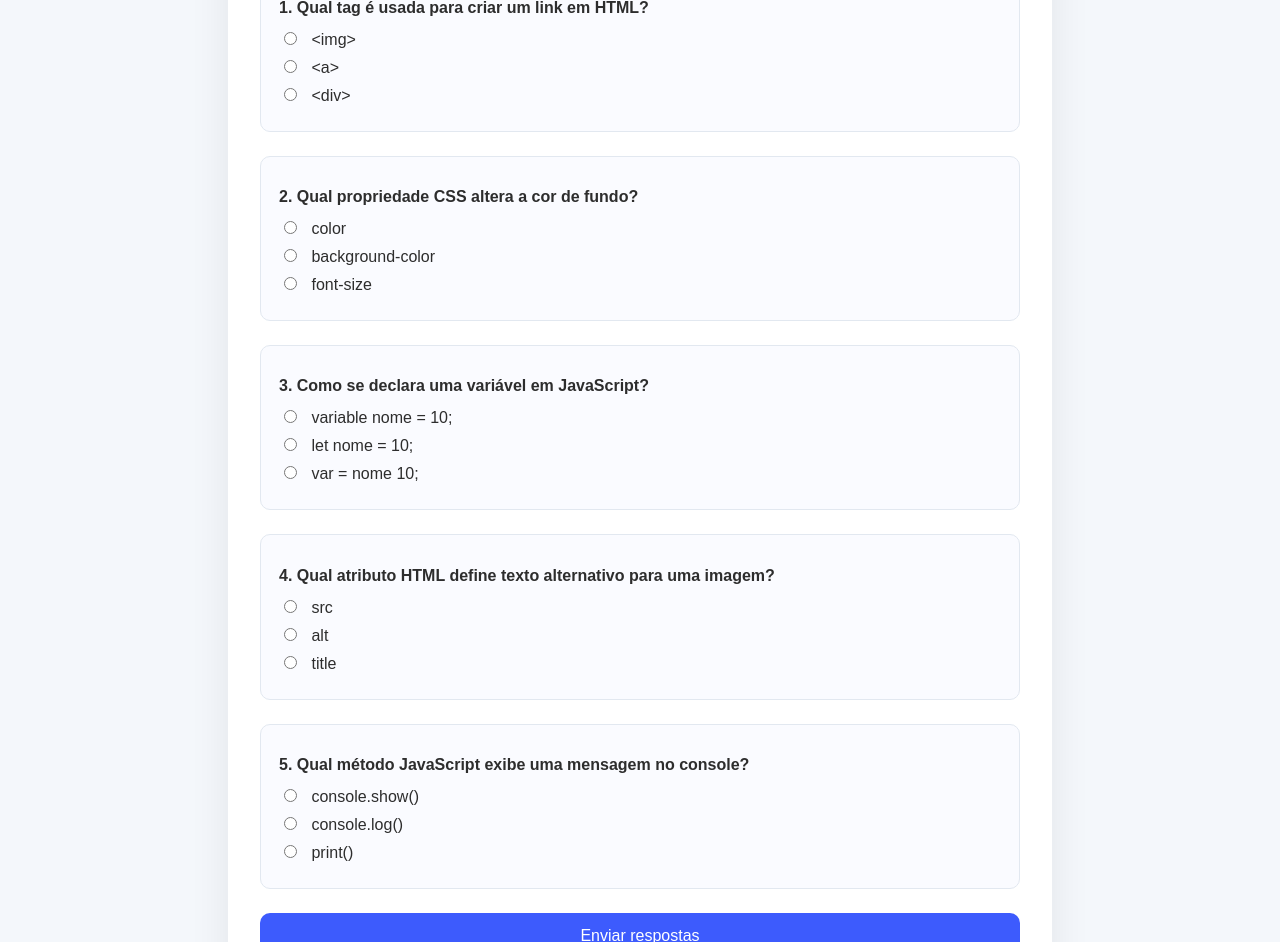
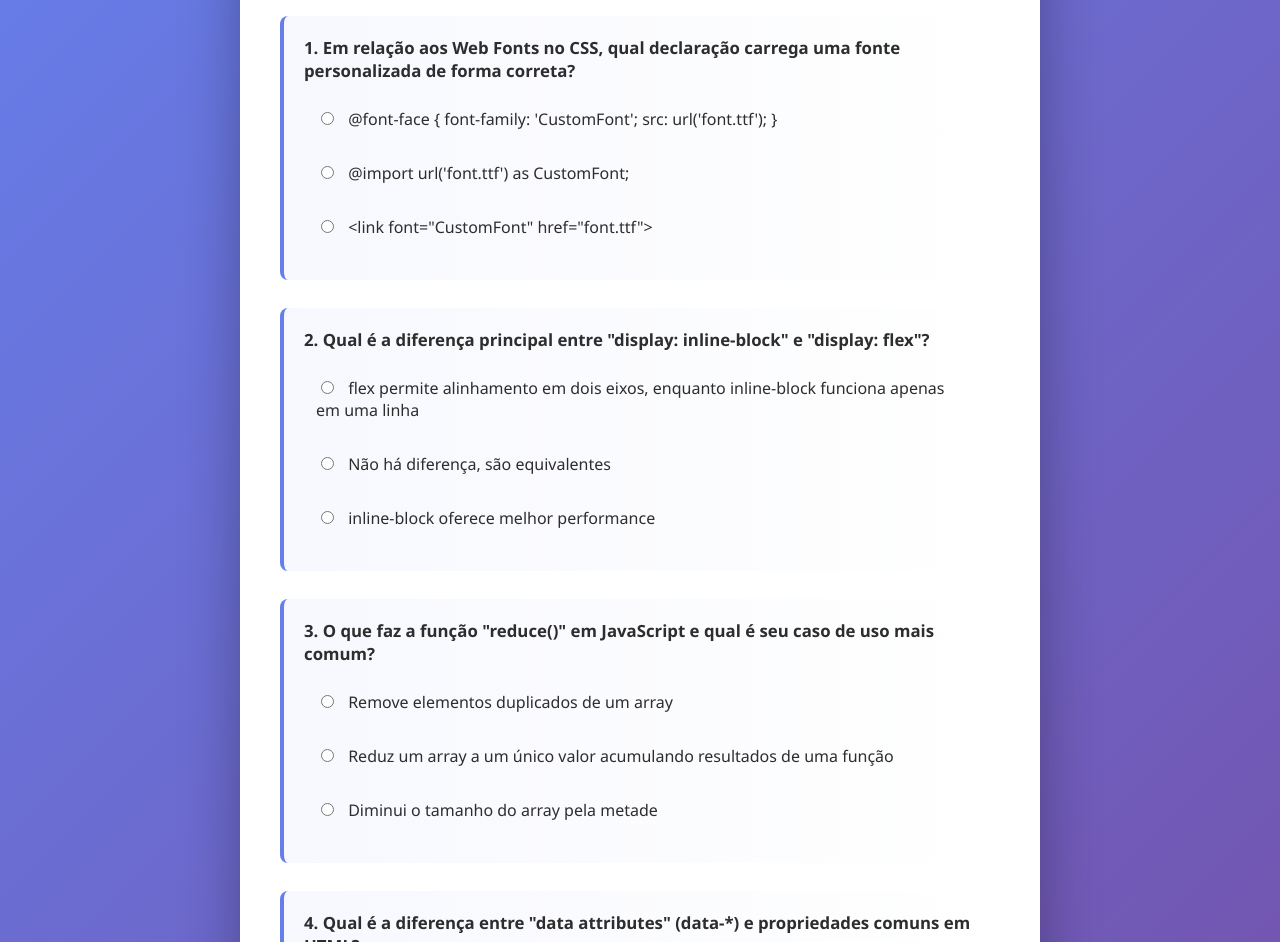
Before and after one commit to Jose-Satoro/Quiz, a plain HTML site: page index.html in a window 1280 px wide. Shown: the part 124-1066 px from the top of the page. Drawn offline with Linux system fonts and the light colour scheme.

Commit message:
segunda versao

```diff
--- a/index.html
+++ b/index.html
@@ -12,38 +12,38 @@
 
     <form id="quiz-form">
       <section class="question-block">
-        <h2>1. Qual tag é usada para criar um link em HTML?</h2>
-        <label><input type="radio" name="q1" value="a" /> &lt;img&gt;</label>
-        <label><input type="radio" name="q1" value="b" /> &lt;a&gt;</label>
-        <label><input type="radio" name="q1" value="c" /> &lt;div&gt;</label>
+        <h2>1. Em relação aos Web Fonts no CSS, qual declaração carrega uma fonte personalizada de forma correta?</h2>
+        <label><input type="radio" name="q1" value="a" /> @font-face { font-family: 'CustomFont'; src: url('font.ttf'); }</label>
+        <label><input type="radio" name="q1" value="b" /> @import url('font.ttf') as CustomFont;</label>
+        <label><input type="radio" name="q1" value="c" /> &lt;link font="CustomFont" href="font.ttf"&gt;</label>
       </section>
 
       <section class="question-block">
-        <h2>2. Qual propriedade CSS altera a cor de fundo?</h2>
-        <label><input type="radio" name="q2" value="a" /> color</label>
-        <label><input type="radio" name="q2" value="b" /> background-color</label>
-        <label><input type="radio" name="q2" value="c" /> font-size</label>
+        <h2>2. Qual é a diferença principal entre "display: inline-block" e "display: flex"?</h2>
+        <label><input type="radio" name="q2" value="a" /> flex permite alinhamento em dois eixos, enquanto inline-block funciona apenas em uma linha</label>
+        <label><input type="radio" name="q2" value="b" /> Não há diferença, são equivalentes</label>
+        <label><input type="radio" name="q2" value="c" /> inline-block oferece melhor performance</label>
       </section>
 
       <section class="question-block">
-        <h2>3. Como se declara uma variável em JavaScript?</h2>
-        <label><input type="radio" name="q3" value="a" /> variable nome = 10;</label>
-        <label><input type="radio" name="q3" value="b" /> let nome = 10;</label>
-        <label><input type="radio" name="q3" value="c" /> var = nome 10;</label>
+        <h2>3. O que faz a função "reduce()" em JavaScript e qual é seu caso de uso mais comum?</h2>
+        <label><input type="radio" name="q3" value="a" /> Remove elementos duplicados de um array</label>
+        <label><input type="radio" name="q3" value="b" /> Reduz um array a um único valor acumulando resultados de uma função</label>
+        <label><input type="radio" name="q3" value="c" /> Diminui o tamanho do array pela metade</label>
       </section>
 
       <section class="question-block">
-        <h2>4. Qual atributo HTML define texto alternativo para uma imagem?</h2>
-        <label><input type="radio" name="q4" value="a" /> src</label>
-        <label><input type="radio" name="q4" value="b" /> alt</label>
-        <label><input type="radio" name="q4" value="c" /> title</label>
+        <h2>4. Qual é a diferença entre "data attributes" (data-*) e propriedades comuns em HTML?</h2>
+        <label><input type="radio" name="q4" value="a" /> data-* armazena dados customizados acessíveis via JavaScript e CSS, sem validação HTML padrão</label>
+        <label><input type="radio" name="q4" value="b" /> Não há diferença, são a mesma coisa</label>
+        <label><input type="radio" name="q4" value="c" /> data-* são apenas para estilos CSS, não para JavaScript</label>
       </section>
 
       <section class="question-block">
-        <h2>5. Qual método JavaScript exibe uma mensagem no console?</h2>
-        <label><input type="radio" name="q5" value="a" /> console.show()</label>
-        <label><input type="radio" name="q5" value="b" /> console.log()</label>
-        <label><input type="radio" name="q5" value="c" /> print()</label>
+        <h2>5. Como o "event delegation" funciona em JavaScript e por que é útil?</h2>
+        <label><input type="radio" name="q5" value="a" /> Anexa listeners a elementos específicos para melhor performance</label>
+        <label><input type="radio" name="q5" value="b" /> Anexa um listener ao elemento pai que captura eventos de filhos usando event bubbling, útil para elementos dinâmicos</label>
+        <label><input type="radio" name="q5" value="c" /> Delega o processamento de eventos para um worker thread</label>
       </section>
 
       <button type="submit" class="submit-button">Enviar respostas</button>
--- a/script.js
+++ b/script.js
@@ -2,10 +2,10 @@ const quizForm = document.getElementById('quiz-form');
 const resultsElement = document.getElementById('results');
 
 const correctAnswers = {
-  q1: 'b',
-  q2: 'b',
+  q1: 'a',
+  q2: 'a',
   q3: 'b',
-  q4: 'b',
+  q4: 'a',
   q5: 'b',
 };
 
--- a/styles.css
+++ b/styles.css
@@ -1,6 +1,10 @@
+* {
+  box-sizing: border-box;
+}
+
 :root {
-  font-family: Arial, Helvetica, sans-serif;
-  background-color: #f4f7fb;
+  font-family: 'Segoe UI', Tahoma, Geneva, Verdana, sans-serif;
+  background: linear-gradient(135deg, #667eea 0%, #764ba2 100%);
   color: #2d2d2d;
 }
 
@@ -10,88 +14,154 @@ body {
   display: flex;
   justify-content: center;
   align-items: center;
+  padding: 20px;
 }
 
 .container {
-  width: min(760px, calc(100% - 32px));
+  width: 100%;
+  max-width: 800px;
   background: #ffffff;
-  border-radius: 12px;
-  box-shadow: 0 16px 40px rgba(0, 0, 0, 0.08);
-  padding: 32px;
+  border-radius: 16px;
+  box-shadow: 0 20px 60px rgba(0, 0, 0, 0.3);
+  padding: 40px;
+  animation: slideIn 0.5s ease-out;
+}
+
+@keyframes slideIn {
+  from {
+    opacity: 0;
+    transform: translateY(20px);
+  }
+  to {
+    opacity: 1;
+    transform: translateY(0);
+  }
 }
 
 h1 {
-  margin-top: 0;
+  margin: 0 0 32px 0;
   text-align: center;
+  background: linear-gradient(135deg, #667eea 0%, #764ba2 100%);
+  -webkit-background-clip: text;
+  -webkit-text-fill-color: transparent;
+  background-clip: text;
+  font-size: 2.2rem;
 }
 
 .question-block {
-  margin-bottom: 24px;
-  padding: 18px;
-  border: 1px solid #e2e8f0;
-  border-radius: 10px;
-  background: #fafbff;
+  margin-bottom: 28px;
+  padding: 20px;
+  border-left: 4px solid #667eea;
+  border-radius: 8px;
+  background: linear-gradient(to right, rgba(102, 126, 234, 0.05), transparent);
+  transition: all 0.3s ease;
+}
+
+.question-block:hover {
+  box-shadow: 0 4px 12px rgba(102, 126, 234, 0.15);
+  transform: translateX(4px);
 }
 
 .question-block h2 {
-  font-size: 1rem;
-  margin-bottom: 12px;
+  font-size: 1.05rem;
+  margin: 0 0 16px 0;
+  color: #2d2d2d;
+  font-weight: 600;
 }
 
 label {
   display: block;
-  margin-bottom: 8px;
+  margin-bottom: 12px;
   cursor: pointer;
+  padding: 10px 12px;
+  border-radius: 6px;
+  transition: all 0.2s ease;
+  user-select: none;
+}
+
+label:hover {
+  background-color: rgba(102, 126, 234, 0.08);
 }
 
 input[type="radio"] {
   margin-right: 10px;
+  cursor: pointer;
+  accent-color: #667eea;
 }
 
 .submit-button {
   width: 100%;
-  padding: 14px 16px;
+  padding: 16px 20px;
   border: none;
-  border-radius: 10px;
-  background: #3d5bfd;
+  border-radius: 8px;
+  background: linear-gradient(135deg, #667eea 0%, #764ba2 100%);
   color: #fff;
-  font-size: 1rem;
+  font-size: 1.1rem;
+  font-weight: 600;
   cursor: pointer;
+  transition: all 0.3s ease;
+  box-shadow: 0 8px 20px rgba(102, 126, 234, 0.3);
 }
 
 .submit-button:hover {
-  background: #2c45c2;
+  transform: translateY(-2px);
+  box-shadow: 0 12px 28px rgba(102, 126, 234, 0.4);
+}
+
+.submit-button:active {
+  transform: translateY(0);
 }
 
 .results {
-  margin-top: 24px;
-  padding: 18px;
-  border-radius: 10px;
-  border: 1px solid #d1d5db;
-  background: #f8fafc;
+  margin-top: 32px;
+  padding: 24px;
+  border-radius: 12px;
+  background: linear-gradient(135deg, rgba(102, 126, 234, 0.1), rgba(118, 75, 162, 0.1));
+  border: 2px solid #667eea;
+  animation: popIn 0.4s ease-out;
+}
+
+@keyframes popIn {
+  from {
+    opacity: 0;
+    transform: scale(0.95);
+  }
+  to {
+    opacity: 1;
+    transform: scale(1);
+  }
 }
 
 .results p {
-  margin: 0 0 12px;
+  margin: 0 0 16px 0;
+  font-size: 1.1rem;
+  font-weight: 600;
+  color: #2d2d2d;
 }
 
 .results ul {
-  padding-left: 20px;
+  padding-left: 0;
   margin: 0;
+  list-style: none;
 }
 
 .results li {
-  margin-bottom: 8px;
+  margin-bottom: 12px;
+  padding: 12px 16px;
+  border-radius: 8px;
+  font-weight: 600;
 }
 
 .correct {
   color: #1f7a1f;
-  font-weight: 600;
+  background-color: rgba(31, 122, 31, 0.1);
+  border-left: 4px solid #1f7a1f;
 }
 
 .wrong {
   color: #b91c1c;
-  font-weight: 600;
+  background-color: rgba(185, 28, 28, 0.1);
+  border-left: 4px solid #b91c1c;
 }
 
 .hidden {
```
